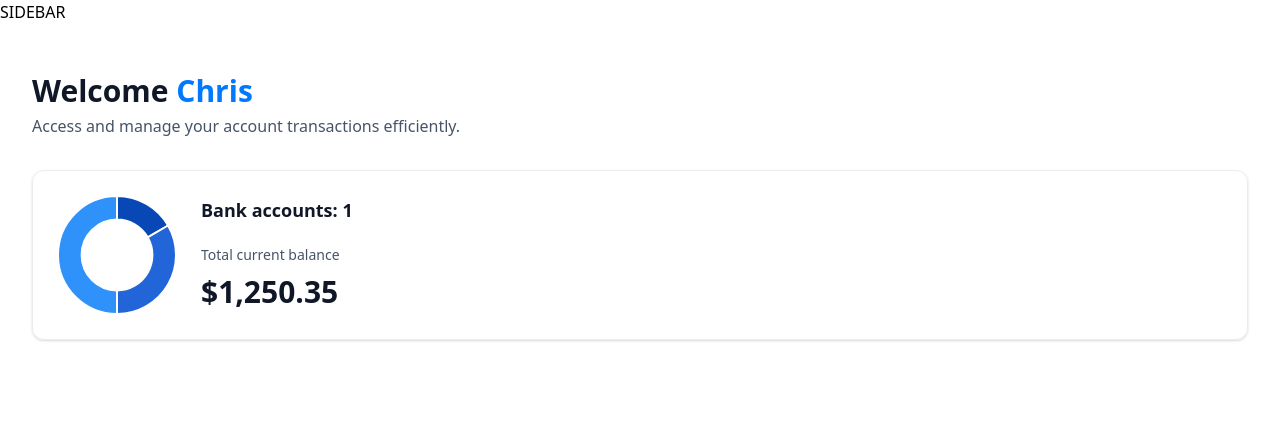
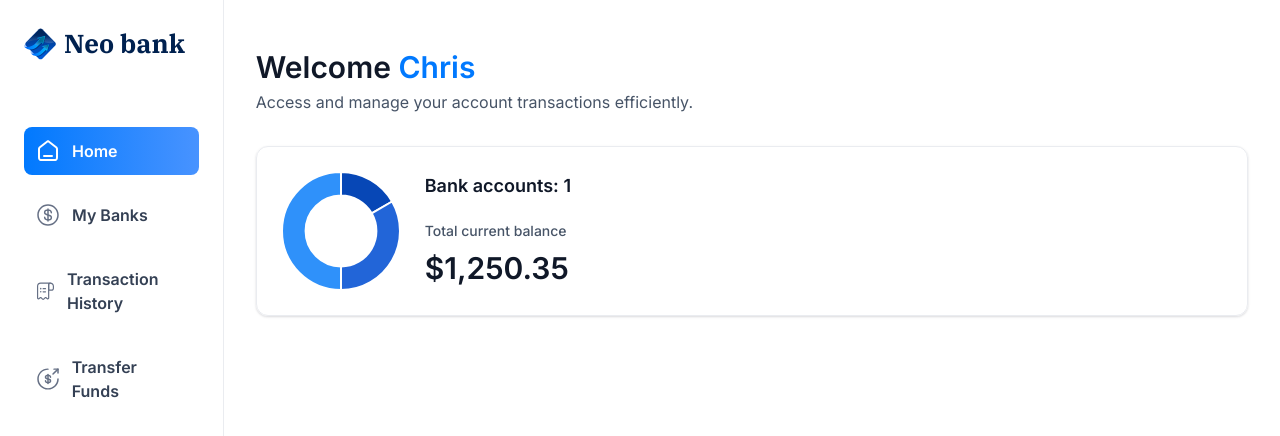
Before and after one commit to ChrisJoshRoberts/neo-bank, a Next.js app: page / in a window 1280 px wide. Shown: the top 436 px of the page. Built offline with nearby package versions, Linux system fonts and the light colour scheme.

Commit message:
creating left side bar

```diff
--- a/app/(root)/layout.tsx
+++ b/app/(root)/layout.tsx
@@ -1,12 +1,33 @@
+import MobileNav from '@/components/MobileNav';
+import Sidebar from '@/components/Sidebar';
+import Image from 'next/image';
+
 export default function RootLayout({
   children,
 }: Readonly<{
   children: React.ReactNode;
 }>) {
+
+  const loggedIn = {firstName: 'Chris', lastName: 'Doe'};
   return (
-    <main>
-      SIDEBAR
-      {children}
+    <main className="flex w-full h-screen font-inter">
+      <Sidebar
+        user={loggedIn}
+      />
+      <div className="flex flex-col size-full">
+        <div className="root-layout">
+          <Image
+            src='/icons/logo.svg'
+            width={30}
+            height={30}
+            alt='Logo'
+          />
+          <div>
+            <MobileNav user={loggedIn} />
+          </div>
+        </div>
+        {children}
+      </div>
     </main>
   );
 }
--- /dev/null
+++ b/components/MobileNav.tsx
@@ -0,0 +1,76 @@
+'use client'
+import React from 'react'
+import {
+  Sheet,
+  SheetClose,
+  SheetContent,
+  SheetTrigger,
+} from "@/components/ui/sheet"
+import Image from 'next/image'
+import Link from 'next/link'
+import { usePathname } from 'next/navigation'
+import { cn } from '@/lib/utils'
+import { sidebarLinks } from '@/constants'
+
+
+const MobileNav = ({user}: MobileNavProps) => {
+  const pathname = usePathname();
+  return (
+    <section className='w-full  max-w-[264px]'>
+      <Sheet>
+        <SheetTrigger>
+          <Image src="/icons/hamburger.svg"
+            width={30}
+            height={30}
+            alt="Menu"
+            className='cursor-pointer'
+          />
+        </SheetTrigger>
+        <SheetContent side='left' className='boder-none bg-white'>
+          <Link
+            href='/'
+            className='mb-12 cursor-pointer items-center gap-2 flex'
+          >
+          <Image
+            src='/icons/logo.svg'
+            width={34}
+            height={34}
+            alt='Logo'
+          />
+          <h1 className='text-26 font-ibm-plex-serif font-bold text-black-1' >Neo bank</h1>
+          </Link>
+          <div className='mobilenav-sheet'>
+            <SheetClose asChild>
+              <nav className='flex h-full flex-col gap-6 pt-16 text-white'>
+                {sidebarLinks.map((item) => {
+                const isActive= pathname === item.route || pathname.startsWith(`${item.route}/`);
+                  return (
+                    <SheetClose asChild key={item.route} >
+                      <Link
+                        className={cn('mobilenav-sheet_close w-full',{'bg-bank-gradient': isActive})}
+                        href={item.route}
+                        key={item.label}
+                      >
+                        <Image
+                          src={item.imgURL}
+                          alt={item.label}
+                          width={20}
+                          height={20}
+                          className={cn({'brightness-[3] invert-0': isActive})}
+                        />
+                        <p className={cn('text-16 font-semibold text-black-2',{'!text-white': isActive})}>{item.label}</p>
+                      </Link>
+                    </SheetClose>
+                  )
+                })}
+              </nav>
+            </SheetClose>
+            Footer
+          </div>
+        </SheetContent>
+      </Sheet>
+    </section>
+  )
+}
+
+export default MobileNav
--- /dev/null
+++ b/components/Sidebar.tsx
@@ -0,0 +1,52 @@
+'use client'
+import React from 'react'
+import Link from 'next/link'
+import Image from 'next/image'
+import { sidebarLinks } from '@/constants'
+import { cn } from '@/lib/utils'
+import { usePathname } from 'next/navigation'
+
+const Sidebar = ({user}: SiderbarProps) => {
+  const pathname = usePathname();
+  return (
+    <section className='sidebar'>
+      <nav className='flex flex-col gap-4'>
+        <Link
+          href='/'
+          className='mb-12 cursor-pointer items-center gap-2 flex'
+        >
+        <Image
+          src='/icons/logo.svg'
+          width={34}
+          height={34}
+          alt='Logo'
+          className='size-[32px] max-xl:size-14'
+        />
+        <h1 className='sidebar-logo' >Neo bank</h1>
+        </Link>
+        {sidebarLinks.map((item) => {
+          const isActive =pathname === item.route || pathname.startsWith(`${item.route}/`);
+          return (
+            <Link
+              className={cn('sidebar-link',{'bg-bank-gradient': isActive})}
+              href={item.route}
+              key={item.label}
+            >
+              <div className="relative size-6">
+                <Image
+                  src={item.imgURL}
+                  alt={item.label}
+                  fill
+                  className={cn({'brightness-[3] invert-0': isActive})}
+                />
+              </div>
+              <p className={cn('sidebar-label',{'!text-white': isActive})}>{item.label}</p>
+              </Link>
+          )
+        })}
+      </nav>
+    </section>
+  )
+}
+
+export default Sidebar
--- /dev/null
+++ b/components/ui/sheet.tsx
@@ -0,0 +1,140 @@
+"use client"
+
+import * as React from "react"
+import * as SheetPrimitive from "@radix-ui/react-dialog"
+import { cva, type VariantProps } from "class-variance-authority"
+import { X } from "lucide-react"
+
+import { cn } from "@/lib/utils"
+
+const Sheet = SheetPrimitive.Root
+
+const SheetTrigger = SheetPrimitive.Trigger
+
+const SheetClose = SheetPrimitive.Close
+
+const SheetPortal = SheetPrimitive.Portal
+
+const SheetOverlay = React.forwardRef<
+  React.ElementRef<typeof SheetPrimitive.Overlay>,
+  React.ComponentPropsWithoutRef<typeof SheetPrimitive.Overlay>
+>(({ className, ...props }, ref) => (
+  <SheetPrimitive.Overlay
+    className={cn(
+      "fixed inset-0 z-50 bg-black/80  data-[state=open]:animate-in data-[state=closed]:animate-out data-[state=closed]:fade-out-0 data-[state=open]:fade-in-0",
+      className
+    )}
+    {...props}
+    ref={ref}
+  />
+))
+SheetOverlay.displayName = SheetPrimitive.Overlay.displayName
+
+const sheetVariants = cva(
+  "fixed z-50 gap-4 bg-background p-6 shadow-lg transition ease-in-out data-[state=open]:animate-in data-[state=closed]:animate-out data-[state=closed]:duration-300 data-[state=open]:duration-500",
+  {
+    variants: {
+      side: {
+        top: "inset-x-0 top-0 border-b data-[state=closed]:slide-out-to-top data-[state=open]:slide-in-from-top",
+        bottom:
+          "inset-x-0 bottom-0 border-t data-[state=closed]:slide-out-to-bottom data-[state=open]:slide-in-from-bottom",
+        left: "inset-y-0 left-0 h-full w-3/4 border-r data-[state=closed]:slide-out-to-left data-[state=open]:slide-in-from-left sm:max-w-sm",
+        right:
+          "inset-y-0 right-0 h-full w-3/4  border-l data-[state=closed]:slide-out-to-right data-[state=open]:slide-in-from-right sm:max-w-sm",
+      },
+    },
+    defaultVariants: {
+      side: "right",
+    },
+  }
+)
+
+interface SheetContentProps
+  extends React.ComponentPropsWithoutRef<typeof SheetPrimitive.Content>,
+    VariantProps<typeof sheetVariants> {}
+
+const SheetContent = React.forwardRef<
+  React.ElementRef<typeof SheetPrimitive.Content>,
+  SheetContentProps
+>(({ side = "right", className, children, ...props }, ref) => (
+  <SheetPortal>
+    <SheetOverlay />
+    <SheetPrimitive.Content
+      ref={ref}
+      className={cn(sheetVariants({ side }), className)}
+      {...props}
+    >
+      {children}
+      <SheetPrimitive.Close className="absolute right-4 top-4 rounded-sm opacity-70 ring-offset-background transition-opacity hover:opacity-100 focus:outline-none focus:ring-2 focus:ring-ring focus:ring-offset-2 disabled:pointer-events-none data-[state=open]:bg-secondary">
+        <X className="h-4 w-4" />
+        <span className="sr-only">Close</span>
+      </SheetPrimitive.Close>
+    </SheetPrimitive.Content>
+  </SheetPortal>
+))
+SheetContent.displayName = SheetPrimitive.Content.displayName
+
+const SheetHeader = ({
+  className,
+  ...props
+}: React.HTMLAttributes<HTMLDivElement>) => (
+  <div
+    className={cn(
+      "flex flex-col space-y-2 text-center sm:text-left",
+      className
+    )}
+    {...props}
+  />
+)
+SheetHeader.displayName = "SheetHeader"
+
+const SheetFooter = ({
+  className,
+  ...props
+}: React.HTMLAttributes<HTMLDivElement>) => (
+  <div
+    className={cn(
+      "flex flex-col-reverse sm:flex-row sm:justify-end sm:space-x-2",
+      className
+    )}
+    {...props}
+  />
+)
+SheetFooter.displayName = "SheetFooter"
+
+const SheetTitle = React.forwardRef<
+  React.ElementRef<typeof SheetPrimitive.Title>,
+  React.ComponentPropsWithoutRef<typeof SheetPrimitive.Title>
+>(({ className, ...props }, ref) => (
+  <SheetPrimitive.Title
+    ref={ref}
+    className={cn("text-lg font-semibold text-foreground", className)}
+    {...props}
+  />
+))
+SheetTitle.displayName = SheetPrimitive.Title.displayName
+
+const SheetDescription = React.forwardRef<
+  React.ElementRef<typeof SheetPrimitive.Description>,
+  React.ComponentPropsWithoutRef<typeof SheetPrimitive.Description>
+>(({ className, ...props }, ref) => (
+  <SheetPrimitive.Description
+    ref={ref}
+    className={cn("text-sm text-muted-foreground", className)}
+    {...props}
+  />
+))
+SheetDescription.displayName = SheetPrimitive.Description.displayName
+
+export {
+  Sheet,
+  SheetPortal,
+  SheetOverlay,
+  SheetTrigger,
+  SheetClose,
+  SheetContent,
+  SheetHeader,
+  SheetFooter,
+  SheetTitle,
+  SheetDescription,
+}
--- a/package.json
+++ b/package.json
@@ -9,6 +9,7 @@
     "lint": "next lint"
   },
   "dependencies": {
+    "@radix-ui/react-dialog": "^1.1.1",
     "@radix-ui/react-slot": "^1.1.0",
     "chart.js": "^4.4.4",
     "class-variance-authority": "^0.7.0",
```
Also changed, not shown: components/DoughnutChart.tsx (+1 -6 lines), 1 other file (tests, documents, lock files or other folders).
